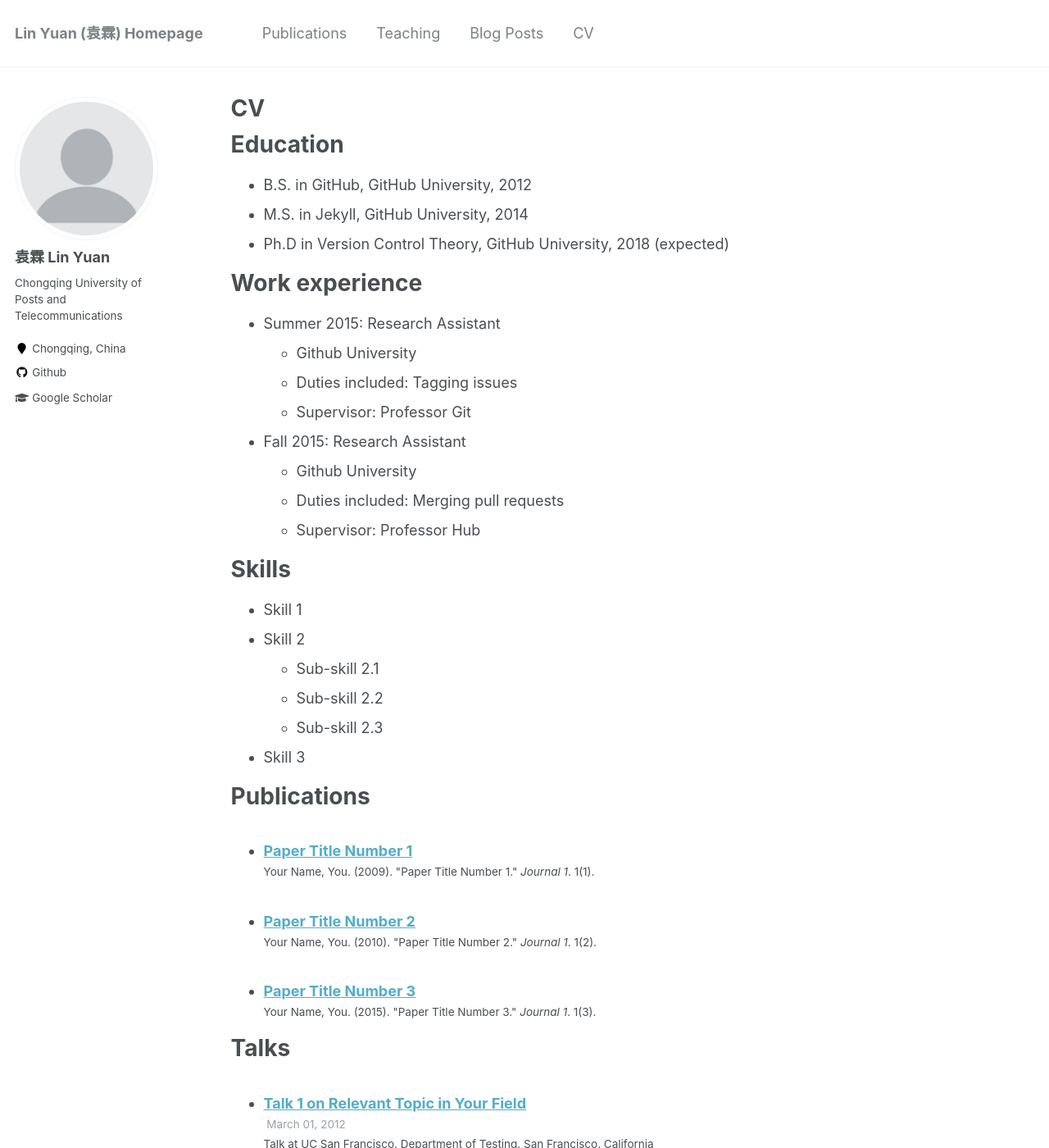
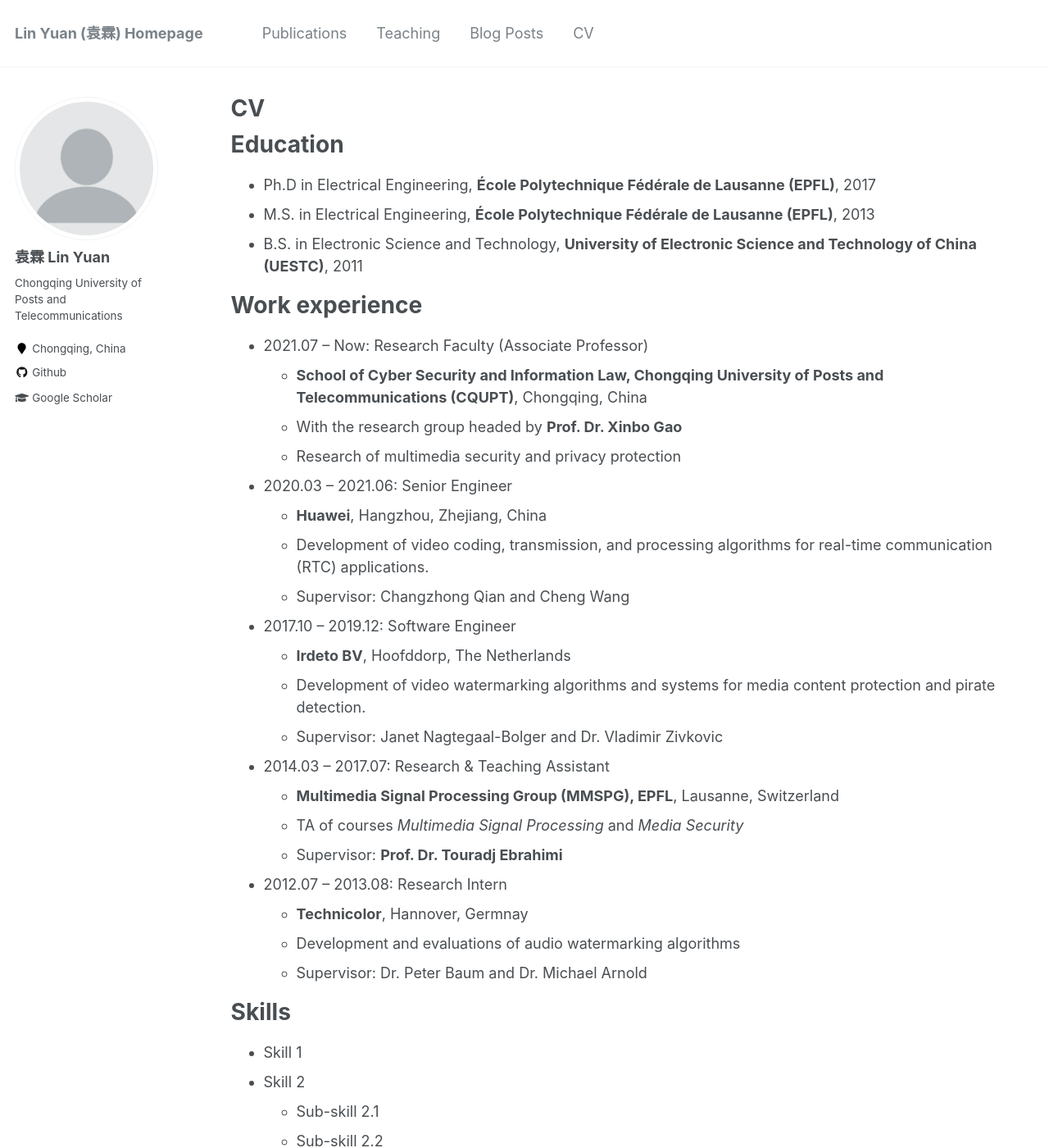
Before and after one commit to fkeufss/fkeufss.github.io, a Jekyll site: the page built from _pages/cv.md, in a window 1280 px wide and 1400 px high. Shown: the whole window at 82% size. Built offline with Jekyll 4.4.1, drawn with Linux system fonts in a browser that asks for light colours.

Commit message:
update CV part

```diff
--- a/_pages/cv.md
+++ b/_pages/cv.md
@@ -11,21 +11,37 @@ redirect_from:
 
 Education
 ======
-* B.S. in GitHub, GitHub University, 2012
-* M.S. in Jekyll, GitHub University, 2014
-* Ph.D in Version Control Theory, GitHub University, 2018 (expected)
+* Ph.D in Electrical Engineering, **École Polytechnique Fédérale de Lausanne (EPFL)**, 2017
+* M.S. in Electrical Engineering, **École Polytechnique Fédérale de Lausanne (EPFL)**, 2013
+* B.S. in Electronic Science and Technology, **University of Electronic Science and Technology of China (UESTC)**, 2011
 
 Work experience
 ======
-* Summer 2015: Research Assistant
-  * Github University
-  * Duties included: Tagging issues
-  * Supervisor: Professor Git
+* 2021.07 -- Now: Research Faculty (Associate Professor)
+  * **School of Cyber Security and Information Law, Chongqing University of Posts and Telecommunications (CQUPT)**, Chongqing, China
+  * With the research group headed by **Prof. Dr. Xinbo Gao**
+  * Research of multimedia security and privacy protection
 
-* Fall 2015: Research Assistant
-  * Github University
-  * Duties included: Merging pull requests
-  * Supervisor: Professor Hub
+* 2020.03 -- 2021.06: Senior Engineer
+  * **Huawei**, Hangzhou, Zhejiang, China
+  * Development of video coding, transmission, and processing algorithms for real-time communication (RTC) applications.
+  * Supervisor: Changzhong Qian and Cheng Wang
+
+* 2017.10 -- 2019.12: Software Engineer
+  * **Irdeto BV**, Hoofddorp, The Netherlands
+  * Development of video watermarking algorithms and systems for media content protection and pirate detection.
+  * Supervisor: Janet Nagtegaal-Bolger and Dr. Vladimir Zivkovic
+
+* 2014.03 -- 2017.07: Research & Teaching Assistant
+  * **Multimedia Signal Processing Group (MMSPG), EPFL**, Lausanne, Switzerland
+  * TA of courses *Multimedia Signal Processing* and *Media Security*
+  * Supervisor: **Prof. Dr. Touradj Ebrahimi**
+
+* 2012.07 -- 2013.08: Research Intern
+  * **Technicolor**, Hannover, Germnay
+  * Development and evaluations of audio watermarking algorithms
+  * Supervisor: Dr. Peter Baum and Dr. Michael Arnold
+
 
 Skills
 ======
```
